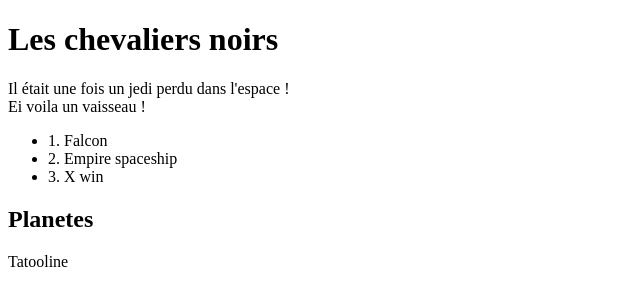
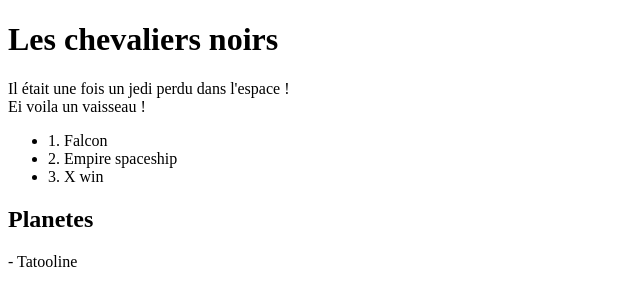
Before and after one commit to thegodsson/git_formation_udemy, a plain HTML site: page index.html in a window 1280 px wide. Shown: the full height of the page, 0-640 px from the left. Drawn offline with Linux system fonts and the light colour scheme.

Commit message:
fix: add -

```diff
--- a/index.html
+++ b/index.html
@@ -22,7 +22,7 @@
     <div>
         <h2>Planetes</h2>
         <div>
-            Tatooline
+            - Tatooline
         <div>
     </div>
 </body>
```
